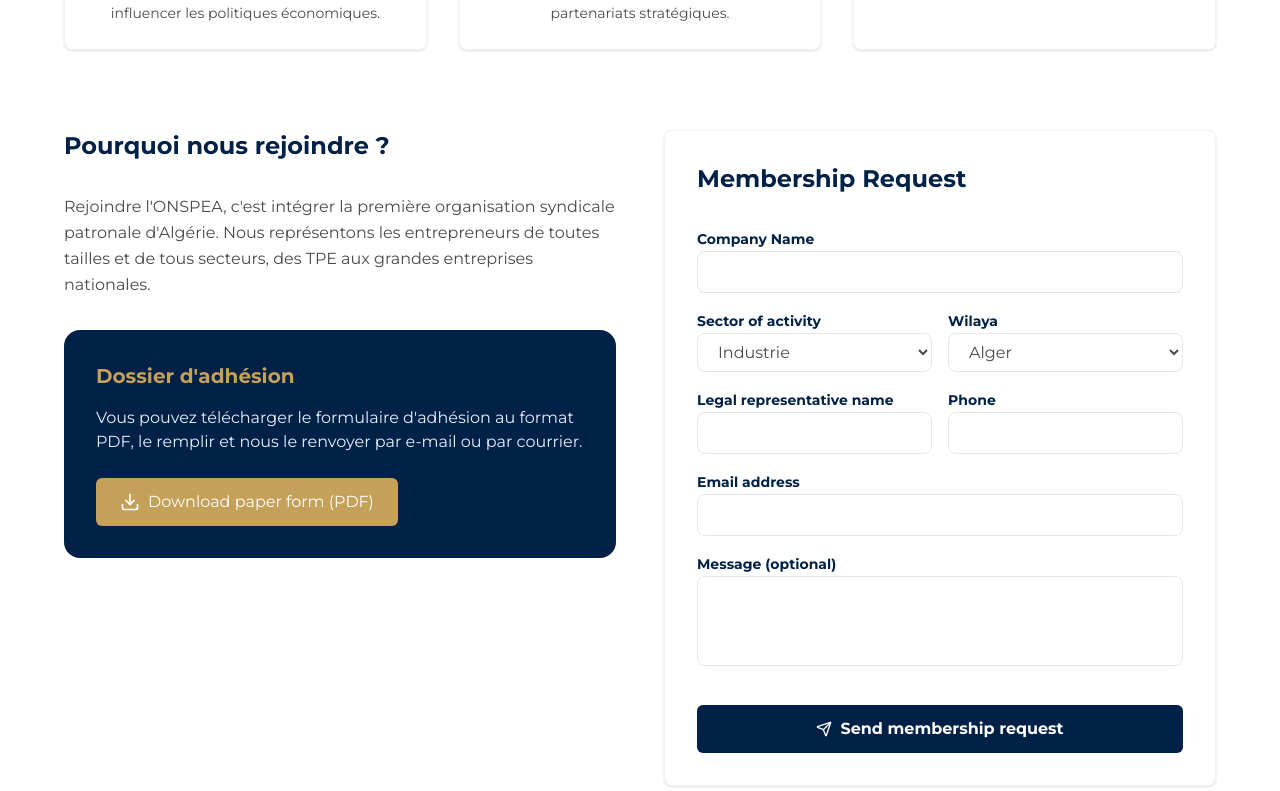
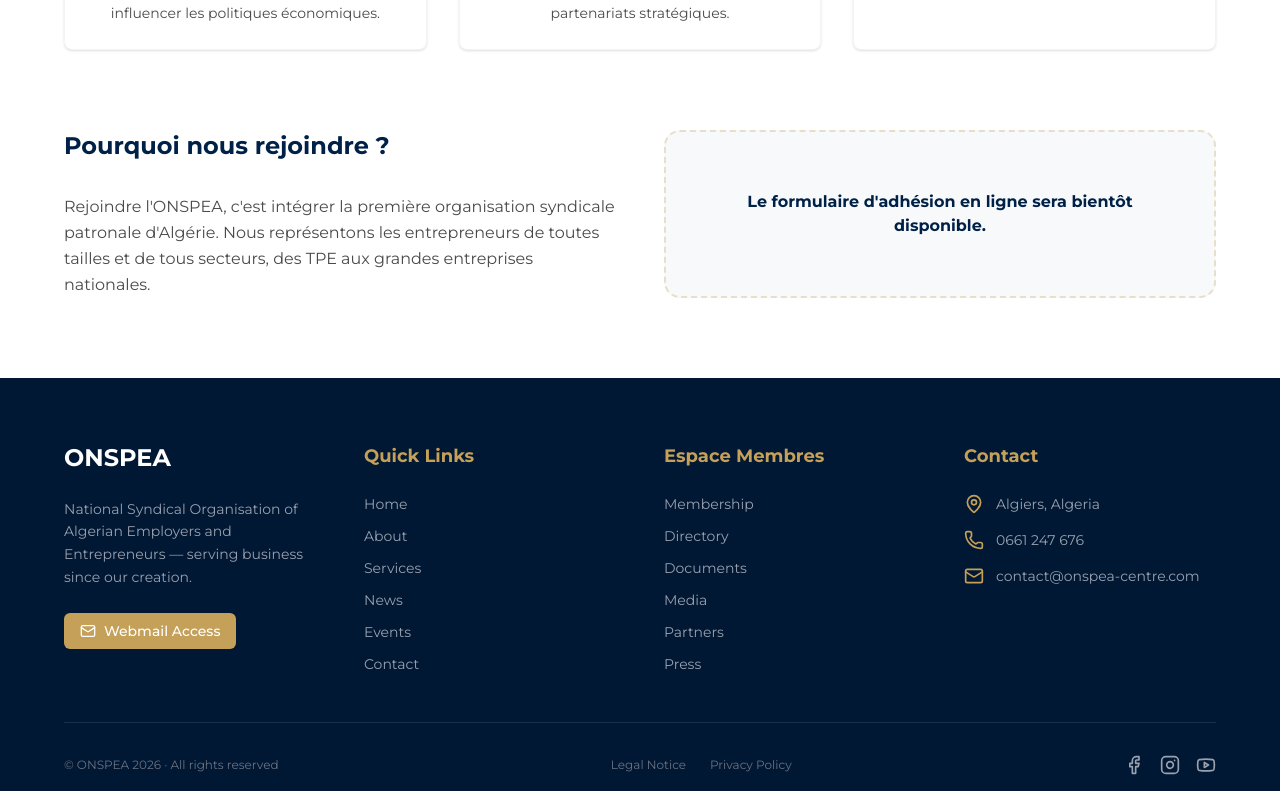
Before and after one commit to elbaraediscord/onspea-website, a Next.js app: page /en/adhesion in a window 1280 px wide. Shown: the part 509-1300 px from the top of the page. Built offline with nearby package versions, Linux system fonts and the light colour scheme.

Commit message:
Refinement: Update stats, images, navigation, and remove form/PDF

```diff
--- a/src/app/[locale]/adhesion/page.tsx
+++ b/src/app/[locale]/adhesion/page.tsx
@@ -41,7 +41,7 @@
             <p className="text-slate leading-relaxed">
               Rejoindre l'ONSPEA, c'est intégrer la première organisation syndicale patronale d'Algérie. Nous représentons les entrepreneurs de toutes tailles et de tous secteurs, des TPE aux grandes entreprises nationales.
             </p>
-            <div className="bg-navy p-8 rounded-2xl text-white">
+            {/* <div className="bg-navy p-8 rounded-2xl text-white">
               <h4 className="text-xl font-bold mb-4 text-gold">Dossier d'adhésion</h4>
               <p className="text-bluetint mb-6">
                 Vous pouvez télécharger le formulaire d'adhésion au format PDF, le remplir et nous le renvoyer par e-mail ou par courrier.
@@ -50,59 +50,18 @@
                 <Download className="w-5 h-5 mr-2 rtl:ml-2" />
                 {t('downloadForm')}
               </Button>
-            </div>
+            </div> */}
           </div>
 
-          <Card className="p-8">
+          {/* <Card className="p-8">
             <h3 className="text-2xl font-bold text-navy mb-8">{t('formTitle')}</h3>
             <form className="space-y-4">
-              <div className="space-y-2">
-                <label className="text-sm font-bold text-navy">{t('fields.companyName')}</label>
-                <input type="text" className="w-full px-4 py-2 rounded-lg border border-gray-200 focus:border-gold outline-none" />
-              </div>
-              <div className="grid grid-cols-1 md:grid-cols-2 gap-4">
-                <div className="space-y-2">
-                  <label className="text-sm font-bold text-navy">{t('fields.sector')}</label>
-                  <select className="w-full px-4 py-2 rounded-lg border border-gray-200 focus:border-gold outline-none bg-white">
-                    <option>Industrie</option>
-                    <option>BTP</option>
-                    <option>Services</option>
-                    <option>Technologie</option>
-                  </select>
-                </div>
-                <div className="space-y-2">
-                  <label className="text-sm font-bold text-navy">{t('fields.wilaya')}</label>
-                  <select className="w-full px-4 py-2 rounded-lg border border-gray-200 focus:border-gold outline-none bg-white">
-                    <option>Alger</option>
-                    <option>Oran</option>
-                    <option>Constantine</option>
-                  </select>
-                </div>
-              </div>
-              <div className="grid grid-cols-1 md:grid-cols-2 gap-4">
-                <div className="space-y-2">
-                  <label className="text-sm font-bold text-navy">{t('fields.contactName')}</label>
-                  <input type="text" className="w-full px-4 py-2 rounded-lg border border-gray-200 focus:border-gold outline-none" />
-                </div>
-                <div className="space-y-2">
-                  <label className="text-sm font-bold text-navy">{t('fields.phone')}</label>
-                  <input type="tel" className="w-full px-4 py-2 rounded-lg border border-gray-200 focus:border-gold outline-none" />
-                </div>
-              </div>
-              <div className="space-y-2">
-                <label className="text-sm font-bold text-navy">{t('fields.email')}</label>
-                <input type="email" className="w-full px-4 py-2 rounded-lg border border-gray-200 focus:border-gold outline-none" />
-              </div>
-              <div className="space-y-2">
-                <label className="text-sm font-bold text-navy">{t('fields.message')}</label>
-                <textarea rows={3} className="w-full px-4 py-2 rounded-lg border border-gray-200 focus:border-gold outline-none resize-none"></textarea>
-              </div>
-              <Button variant="primary" className="w-full py-3 font-bold mt-4">
-                <Send className="w-4 h-4 mr-2 rtl:ml-2" />
-                {t('fields.submit')}
-              </Button>
+              ...
             </form>
-          </Card>
+          </Card> */}
+          <div className="flex items-center justify-center bg-offwhite rounded-2xl p-12 border-2 border-dashed border-gold/30">
+            <p className="text-navy font-bold text-center">Le formulaire d'adhésion en ligne sera bientôt disponible.</p>
+          </div>
         </div>
       </div>
     </div>
--- a/src/app/[locale]/contact/page.tsx
+++ b/src/app/[locale]/contact/page.tsx
@@ -70,32 +70,15 @@
           </div>
 
           {/* Contact Form Placeholder */}
-          <Card className="p-8">
-            <h3 className="text-2xl font-bold text-navy mb-8">{t('formTitle')}</h3>
-            <form className="space-y-6">
-              <div className="grid grid-cols-1 md:grid-cols-2 gap-6">
-                <div className="space-y-2">
-                  <label className="text-sm font-bold text-navy">{t('fields.name')}</label>
-                  <input type="text" className="w-full px-4 py-3 rounded-lg border border-gray-200 focus:border-gold focus:ring-1 focus:ring-gold outline-none transition-all" />
-                </div>
-                <div className="space-y-2">
-                  <label className="text-sm font-bold text-navy">{t('fields.email')}</label>
-                  <input type="email" className="w-full px-4 py-3 rounded-lg border border-gray-200 focus:border-gold focus:ring-1 focus:ring-gold outline-none transition-all" />
-                </div>
-              </div>
-              <div className="space-y-2">
-                <label className="text-sm font-bold text-navy">{t('fields.subject')}</label>
-                <input type="text" className="w-full px-4 py-3 rounded-lg border border-gray-200 focus:border-gold focus:ring-1 focus:ring-gold outline-none transition-all" />
-              </div>
-              <div className="space-y-2">
-                <label className="text-sm font-bold text-navy">{t('fields.message')}</label>
-                <textarea rows={5} className="w-full px-4 py-3 rounded-lg border border-gray-200 focus:border-gold focus:ring-1 focus:ring-gold outline-none transition-all resize-none"></textarea>
-              </div>
-              <Button variant="primary" className="w-full py-4 font-bold">
-                {t('fields.submit')}
-              </Button>
-            </form>
-          </Card>
+          <div className="flex flex-col items-center justify-center bg-offwhite rounded-2xl p-12 border-2 border-dashed border-gold/30 text-center">
+            <div className="bg-gold/10 p-4 rounded-full mb-6">
+              <Mail className="w-8 h-8 text-gold" />
+            </div>
+            <h3 className="text-xl font-bold text-navy mb-4">{t('formTitle')}</h3>
+            <p className="text-slate max-w-md">
+              Notre formulaire de contact en ligne est temporairement désactivé. Veuillez nous contacter directement par e-mail ou par téléphone.
+            </p>
+          </div>
         </div>
       </div>
     </div>
--- a/src/components/layout/LanguageSwitcher.tsx
+++ b/src/components/layout/LanguageSwitcher.tsx
@@ -10,7 +10,9 @@
   const pathname = usePathname();
 
   const switchLocale = (newLocale: string) => {
-    router.replace(pathname, { locale: newLocale });
+    // Using window.location to force a clean reload with the new locale
+    // This avoids issues with nested locale prefixes
+    window.location.href = `/${newLocale}${pathname}`;
   };
 
   const languages = [
--- a/src/i18n/routing.ts
+++ b/src/i18n/routing.ts
@@ -3,5 +3,5 @@
 export const routing = defineRouting({
   locales: ['fr', 'ar', 'en'],
   defaultLocale: 'fr',
-  localePrefix: 'as-needed', // /fr is hidden, /ar and /en are explicit
+  localePrefix: 'always',
 });
--- a/src/messages/ar.json
+++ b/src/messages/ar.json
@@ -70,7 +70,7 @@
   },
   "directory": {
     "title": "دليل المؤسسات",
-    "sub": "شبكة أعضاء المنظمة — 48 ولاية",
+    "sub": "شبكة أعضاء المنظمة — 10 ولايات",
     "searchPlaceholder": "البحث عن مؤسسة...",
     "filterSector": "قطاع النشاط",
     "filterWilaya": "الولاية",
@@ -85,7 +85,7 @@
   },
   "membership": {
     "title": "الانضمام إلى المنظمة",
-    "sub": "دافع عن مصالحك — تمثيل وطني، 48 ولاية",
+    "sub": "دافع عن مصالحك — تمثيل وطني، 10 ولايات",
     "benefit1": "التمثيل لدى السلطات العمومية",
     "benefit2": "شبكة أعمال وطنية واسعة",
     "benefit3": "المساعدة القانونية والاستشارة",
--- a/src/messages/en.json
+++ b/src/messages/en.json
@@ -70,7 +70,7 @@
   },
   "directory": {
     "title": "Company Directory",
-    "sub": "ONSPEA Member Network — 48 Wilayas",
+    "sub": "ONSPEA Member Network — 10 Wilayas",
     "searchPlaceholder": "Search for a company...",
     "filterSector": "Sector of activity",
     "filterWilaya": "Wilaya",
@@ -85,7 +85,7 @@
   },
   "membership": {
     "title": "Join ONSPEA",
-    "sub": "Defend your interests — national representation, 48 wilayas",
+    "sub": "Defend your interests — representation, 10 wilayas",
     "benefit1": "Representation to public authorities",
     "benefit2": "Extended national business network",
     "benefit3": "Legal assistance and advice",
--- a/src/messages/fr.json
+++ b/src/messages/fr.json
@@ -70,7 +70,7 @@
   },
   "directory": {
     "title": "Annuaire des entreprises",
-    "sub": "Réseau des membres ONSPEA — 48 wilayas",
+    "sub": "Réseau des membres ONSPEA — 10 wilayas",
     "searchPlaceholder": "Rechercher une entreprise...",
     "filterSector": "Secteur d'activité",
     "filterWilaya": "Wilaya",
@@ -85,7 +85,7 @@
   },
   "membership": {
     "title": "Rejoindre l'ONSPEA",
-    "sub": "Défendez vos intérêts — représentation nationale, 48 wilayas",
+    "sub": "Défendez vos intérêts — représentation nationale, 10 wilayas",
     "benefit1": "Représentation auprès des pouvoirs publics",
     "benefit2": "Réseau d'affaires national étendu",
     "benefit3": "Assistance juridique et conseil",
```
Also changed, not shown: src/app/[locale]/page.tsx (+9 -4 lines), src/components/home/HeroBanner.tsx (+10 -1 lines), src/data/stats.json (+4 -4 lines).
